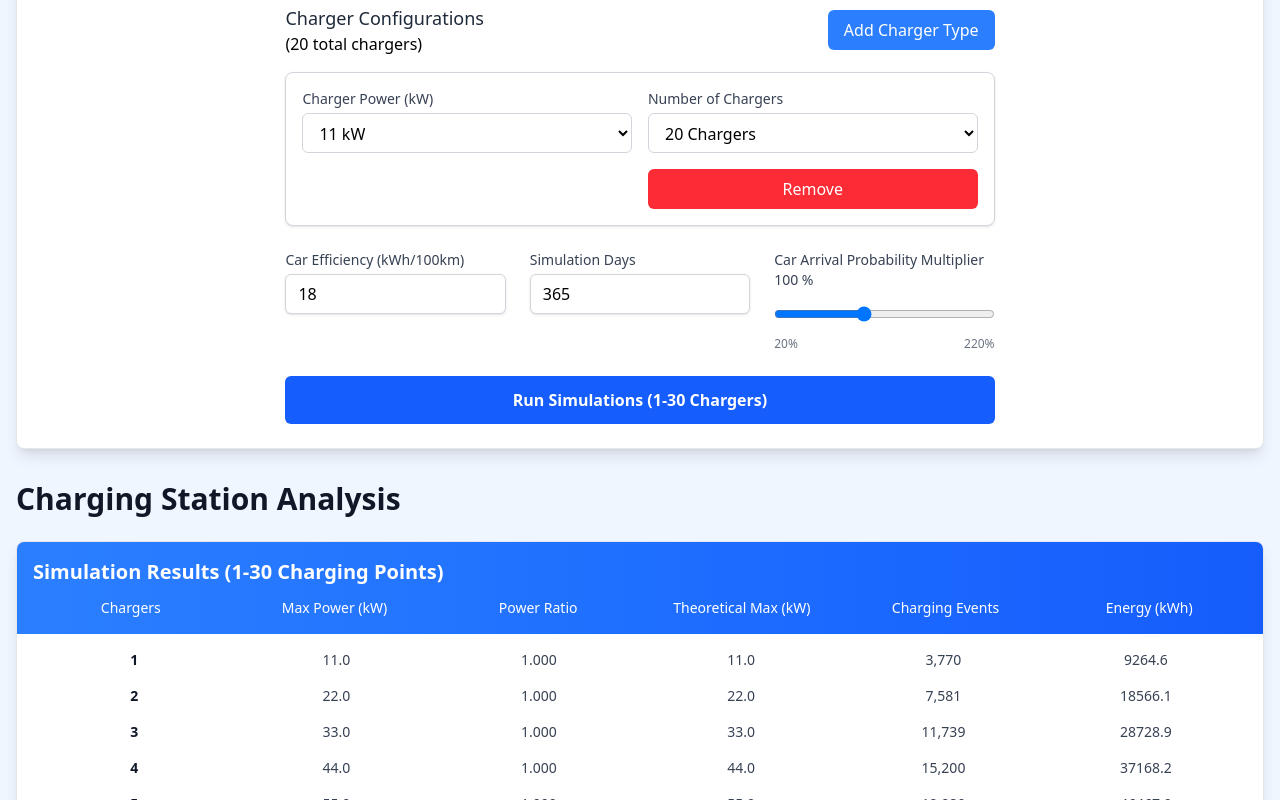
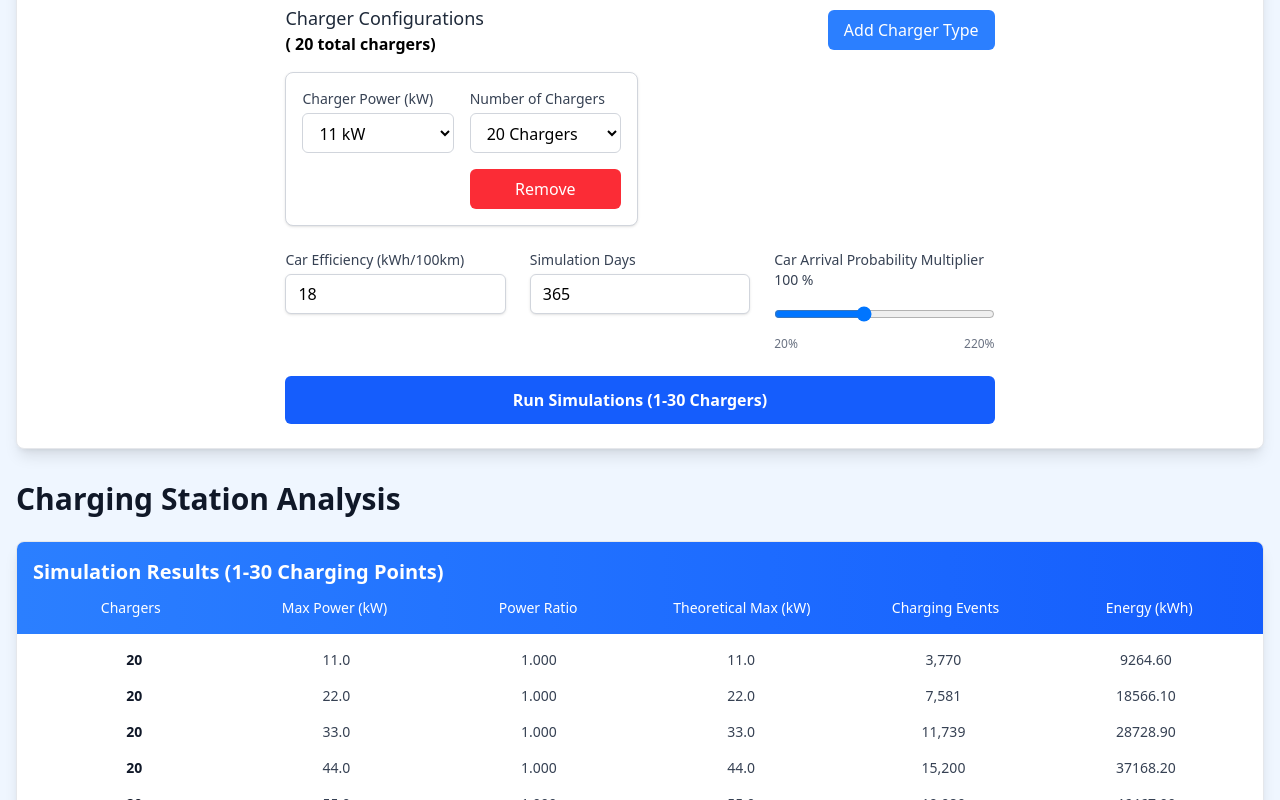
Before and after one commit to egenerse/reonic, a React (Vite) app in the folder packages/frontend/: page / in a window 1280 px wide. Both pictures are taken after a click on the button "Run Simulations (1-30 Chargers)". Shown: the part 846-1646 px from the top of the page. Built offline with nearby package versions, Linux system fonts and the light colour scheme.

Commit message:
chore: update simulation results and input usage in components and ui improvements

```diff
--- a/packages/frontend/src/components/ChargerConfiguration.tsx
+++ b/packages/frontend/src/components/ChargerConfiguration.tsx
@@ -77,13 +77,13 @@ export const ChargerConfigurationForm: React.FC<Props> = ({
           <h3 className="text-lg font-medium text-gray-800">
             Charger Configurations
           </h3>
-          <h2>({totalChargers} total chargers)</h2>
+          <h2 className="font-semibold">( {totalChargers} total chargers)</h2>
         </div>
         <button
           disabled={chargerConfigurations.length >= POWER_OPTIONS.length}
           type="button"
           onClick={addChargerConfiguration}
-          className="px-4 py-2 bg-blue-500 text-white rounded-md hover:bg-blue-600 focus:outline-none focus:ring-2 focus:ring-blue-500 focus:ring-offset-2"
+          className="px-4 py-2 bg-blue-500 text-white rounded-md hover:bg-blue-600 disabled:opacity-50"
         >
           Add Charger Type
         </button>
@@ -96,7 +96,7 @@ export const ChargerConfigurationForm: React.FC<Props> = ({
         </div>
       )}
 
-      <div className="space-y-4">
+      <div className=" grid grid-cols-1 md:grid-cols-2  gap-1">
         {chargerConfigurations.map((config) => (
           <div
             key={config.id}
--- a/packages/frontend/src/components/MultipleSimulation.tsx
+++ b/packages/frontend/src/components/MultipleSimulation.tsx
@@ -15,8 +15,9 @@ export const MultipleSimulation = () => {
   const [simulationOptions, setSimulationOptions] = useState<SimulationOptions>(
     defaultSimulationOptions
   );
-
   const [results, setResults] = useState<SimulationResult[]>([]);
+  const [resultSimulationOptions, setResultSimulationOptions] =
+    useState<SimulationOptions>(defaultSimulationOptions);
 
   const handleOptionsChange = (
     e: React.ChangeEvent<HTMLInputElement | HTMLSelectElement>
@@ -33,6 +34,7 @@ export const MultipleSimulation = () => {
   const runAllSimulations = async () => {
     setIsRunning(true);
     setResults([]);
+    setResultSimulationOptions(defaultSimulationOptions);
 
     const allResults: SimulationResult[] = [];
 
@@ -147,7 +149,10 @@ export const MultipleSimulation = () => {
             <h2 className="text-3xl font-bold text-gray-900 mb-6">
               Charging Station Analysis
             </h2>
-            <ResultsTable simulationResults={results} />
+            <ResultsTable
+              simulationResults={results}
+              simulationOptions={resultSimulationOptions}
+            />
           </div>
         )}
       </div>
--- a/packages/frontend/src/components/ResultsTable.tsx
+++ b/packages/frontend/src/components/ResultsTable.tsx
@@ -1,11 +1,15 @@
-import type { SimulationResult } from "../utils/types";
+import type { SimulationOptions, SimulationResult } from "../utils/types";
 import { SimulationRow } from "./SimulationRow";
 
 interface Props {
   simulationResults: SimulationResult[];
+  simulationOptions: SimulationOptions;
 }
 
-export const ResultsTable: React.FC<Props> = ({ simulationResults }) => {
+export const ResultsTable: React.FC<Props> = ({
+  simulationResults,
+  simulationOptions,
+}) => {
   return (
     <div className="bg-white rounded-lg shadow-lg border border-gray-200 overflow-hidden">
       {/* Header */}
@@ -27,7 +31,11 @@ export const ResultsTable: React.FC<Props> = ({ simulationResults }) => {
       <div className="max-h-96 overflow-y-auto">
         <div className="p-2">
           {simulationResults.map((result, index) => (
-            <SimulationRow key={index} result={result} />
+            <SimulationRow
+              key={index}
+              result={result}
+              simulationOptions={simulationOptions}
+            />
           ))}
         </div>
       </div>
@@ -46,11 +54,11 @@ export const ResultsTable: React.FC<Props> = ({ simulationResults }) => {
             <p className="text-lg font-semibold text-gray-900">
               {Math.min(
                 ...simulationResults.map((r) => r.actualMaximumPowerDemandInkW)
-              ).toFixed(1)}{" "}
+              ).toFixed(2)}{" "}
               -{" "}
               {Math.max(
                 ...simulationResults.map((r) => r.actualMaximumPowerDemandInkW)
-              ).toFixed(1)}{" "}
+              ).toFixed(2)}{" "}
               kW
             </p>
           </div>
--- a/packages/frontend/src/components/SimulationRow.tsx
+++ b/packages/frontend/src/components/SimulationRow.tsx
@@ -1,13 +1,17 @@
 import { calculateNumberOfChargers } from "../utils/chargingMath";
-import type { SimulationResult } from "../utils/types";
+import type { SimulationOptions, SimulationResult } from "../utils/types";
 
 interface SimulationRowProps {
   result: SimulationResult;
+  simulationOptions: SimulationOptions;
 }
 
-export const SimulationRow: React.FC<SimulationRowProps> = ({ result }) => {
+export const SimulationRow: React.FC<SimulationRowProps> = ({
+  result,
+  simulationOptions,
+}) => {
   const numberOfChargers = calculateNumberOfChargers(
-    result.chargerConfigurations
+    simulationOptions.chargerConfigurations
   );
   return (
     <div className="grid grid-cols-6 gap-2 py-2 px-3 hover:bg-gray-50 rounded-md transition-colors duration-150 text-sm">
@@ -27,7 +31,7 @@ export const SimulationRow: React.FC<SimulationRowProps> = ({ result }) => {
         {result.totalChargingEvents.toLocaleString()}
       </div>
       <div className="text-gray-700 text-center">
-        {result.totalEnergyConsumedInkWh.toFixed(1)}
+        {result.totalEnergyConsumedInkWh.toFixed(2)}
       </div>
     </div>
   );
--- a/packages/frontend/src/components/SingleResult.tsx
+++ b/packages/frontend/src/components/SingleResult.tsx
@@ -1,13 +1,19 @@
 import { Fragment } from "react/jsx-runtime";
-import type { SimulationResult } from "../utils/types";
+import type { SimulationOptions, SimulationResult } from "../utils/types";
 import { calculateNumberOfChargers } from "../utils/chargingMath";
 
 interface Props {
   result: SimulationResult;
+  simulationOptions: SimulationOptions;
 }
 
-export const SingleResult: React.FC<Props> = ({ result }) => {
-  const totalChargers = calculateNumberOfChargers(result.chargerConfigurations);
+export const SingleResult: React.FC<Props> = ({
+  result,
+  simulationOptions,
+}) => {
+  const totalChargers = calculateNumberOfChargers(
+    simulationOptions.chargerConfigurations
+  );
 
   return (
     <div className="p-6 bg-white rounded-2xl shadow-lg max-w-2xl mx-auto">
@@ -26,7 +32,7 @@ export const SingleResult: React.FC<Props> = ({ result }) => {
           </span>
         </div>
 
-        {result.chargerConfigurations.map((config) => (
+        {simulationOptions.chargerConfigurations.map((config) => (
           <Fragment key={config.id}>
             <div className="bg-slate-800 text-white font-medium py-3 px-4">
               Number of {config.name}
@@ -58,7 +64,7 @@ export const SingleResult: React.FC<Props> = ({ result }) => {
           Actual Maximum Power Demand
         </div>
         <div className="bg-blue-600 text-white text-center py-3 px-4">
-          {result.actualMaximumPowerDemandInkW.toFixed(1)} kW
+          {result.actualMaximumPowerDemandInkW.toFixed(2)} kW
         </div>
 
         <div className="bg-slate-800 text-white font-medium py-3 px-4">
--- a/packages/frontend/src/components/SingleSimulation.tsx
+++ b/packages/frontend/src/components/SingleSimulation.tsx
@@ -12,6 +12,8 @@ export const SingleSimulation = () => {
   );
   const [errors, setErrors] = useState<string[]>([]);
   const [simulationResult, setSimulationResult] = useState<SimulationResult>();
+  const [resultSimulationOptions, setResultSimulationOptions] =
+    useState<SimulationOptions>(defaultSimulationOptions);
 
   const onRunSimulation = () => {
     const errors = validateSimulationOptions(simulationOptions);
@@ -21,6 +23,7 @@ export const SingleSimulation = () => {
     }
     setErrors([]);
     setSimulationResult(runSimulation(simulationOptions));
+    setResultSimulationOptions(simulationOptions);
   };
 
   const onResetOptions = () => {
@@ -63,7 +66,10 @@ export const SingleSimulation = () => {
 
       {simulationResult && (
         <div className="my-4">
-          <SingleResult result={simulationResult} />
+          <SingleResult
+            result={simulationResult}
+            simulationOptions={resultSimulationOptions}
+          />
         </div>
       )}
     </div>
--- a/packages/frontend/src/utils/simulation.ts
+++ b/packages/frontend/src/utils/simulation.ts
@@ -164,12 +164,10 @@ export const runSimulation = ({
   const totalChargingEvents = chargingEvents.length;
 
   return {
-    chargerConfigurations,
     totalEnergyConsumedInkWh,
     theoreticalMaxPowerDemand,
     actualMaximumPowerDemandInkW,
     ratioOfActualToMaximumPowerDemand,
     totalChargingEvents,
-    carArrivalProbabilityMultiplier,
   };
 };
--- a/packages/frontend/src/utils/types.ts
+++ b/packages/frontend/src/utils/types.ts
@@ -22,13 +22,11 @@ export type SimulationOptions = {
 };
 
 export type SimulationResult = {
-  chargerConfigurations: ChargerConfiguration[];
   totalEnergyConsumedInkWh: number;
   theoreticalMaxPowerDemand: number;
   actualMaximumPowerDemandInkW: number;
   ratioOfActualToMaximumPowerDemand: number;
   totalChargingEvents: number;
-  carArrivalProbabilityMultiplier: number;
 };
 
 export type ChargingEvent = {
```
